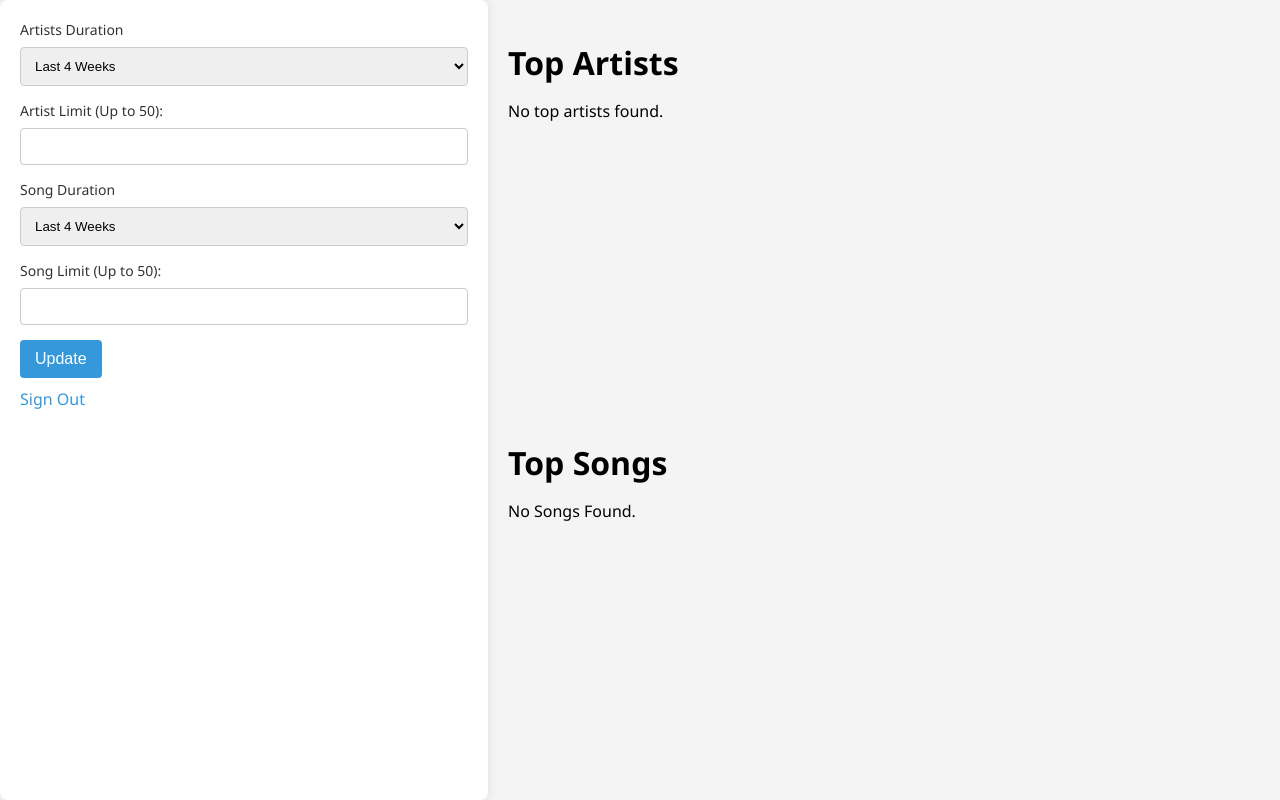
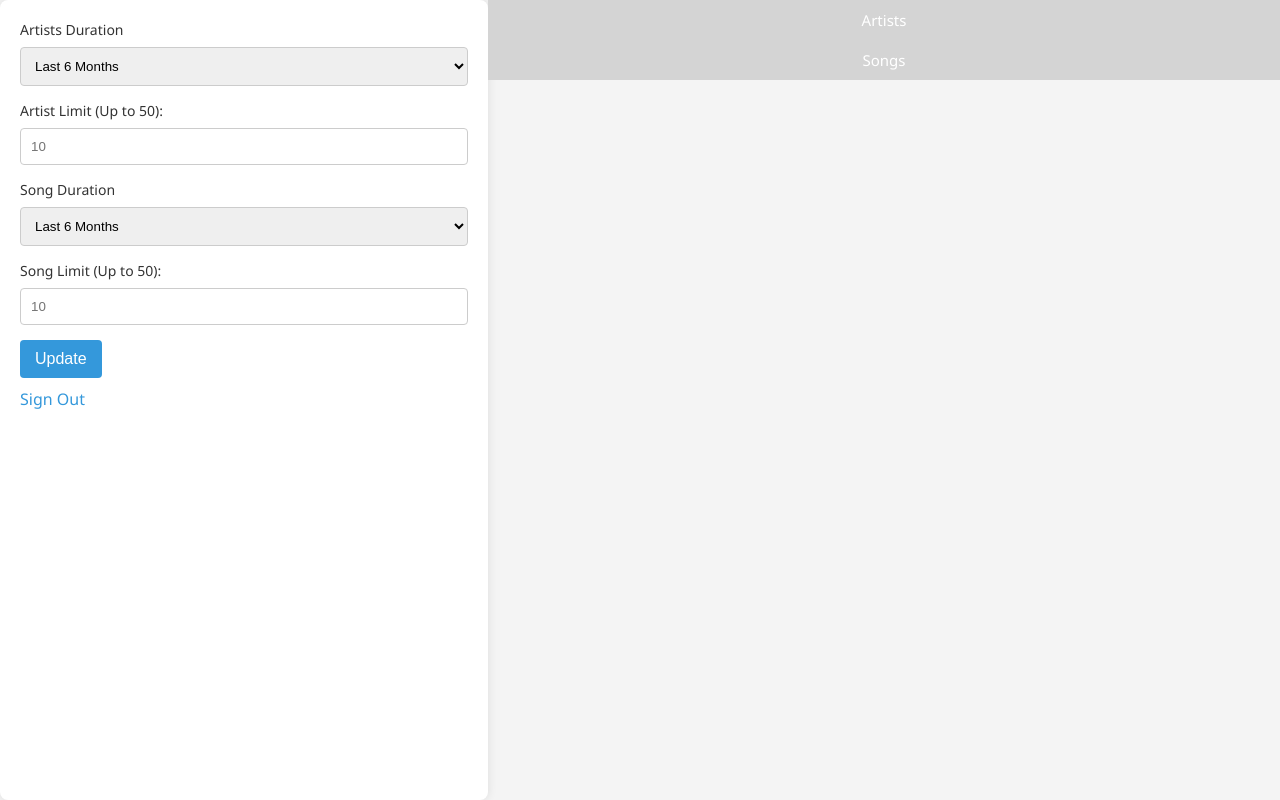
Before and after one commit to bxnto/statify, a Flask app: template templates/artists.html in a window 1280 px wide. Run offline with Flask 3, Linux system fonts and the light colour scheme; the template is opened without the code that fills it, so the values that code supplies are empty.

Commit message:
tabs and fix for parameters

```diff
--- a/app.py
+++ b/app.py
@@ -47,10 +47,10 @@ def sign_out():
 
 @app.route('/data')
 def data():
-    artistRange = request.args.get('artistDuration', 'medium_term')
-    artistLimit = int(request.args.get('artistAmount', 10))
-    songRange = request.args.get('songDuration', 'medium_term')
-    songLimit = int(request.args.get('songAmount', 10))
+    artistRange = request.args.get('artistRange', 'medium_term')
+    artistLimit = int(request.args.get('artistLimit', 10))
+    songRange = request.args.get('songRange', 'medium_term')
+    songLimit = int(request.args.get('songLimit', 10))
 
     # Use the token from the session for Spotify API requests
     cache_handler = spotipy.cache_handler.FlaskSessionCacheHandler(session)
--- a/static/css/styles.css
+++ b/static/css/styles.css
@@ -3,6 +3,20 @@ body {
     background-color: #f4f4f4;
     margin: 0;
     padding: 0;
+}
+
+
+
+.tab {
+    float: left;
+    width: 100%;
+    height: 40px;
+    padding: 0px;
+    text-align: center;
+    font-size: 15px;
+    cursor: pointer;
+    color: white;
+    line-height: 40px;
 }
 
 .container {
--- a/templates/artists.html
+++ b/templates/artists.html
@@ -2,8 +2,9 @@
 <html lang="en">
 <head>
     <meta charset="UTF-8">
-    <meta name="viewport" content="width=device-width, initial-scale=1.0">
+    <meta name="viewport" content="width=device-width, initial-scale=.9">
     <link rel="stylesheet" href="{{url_for('static', filename='css/styles.css')}}">
+    <script src="https://code.jquery.com/jquery-3.6.4.min.js"></script>
 </head>
 <body>
     <div class="container">
@@ -20,7 +21,7 @@
 
             <div class="form-group">
                 <label for="artistAmount">Artist Limit (Up to 50): </label>
-                <input type="number" id="artistAmount" name="artistAmount">
+                <input type="number" id="artistAmount" name="artistAmount" placeholder="0">
             </div>
 
             <div class="form-group">
@@ -34,7 +35,7 @@
 
             <div class="form-group">
                 <label for="songAmount">Song Limit (Up to 50): </label>
-                <input type="number" id="songAmount" name="songAmount">
+                <input type="number" id="songAmount" name="songAmount" placeholder="0">
             </div>
 
             <button type="submit">Update</button>
@@ -43,7 +44,11 @@
         </div>
 
         <div class="right-side">
-            <div id="artists">
+            <div class="tabs">
+                <div class="tab" id="artistTab" onclick="openTab('artists')" style="background-color: rgb(212, 212, 212);">Artists</div>
+                <div class="tab" id="songTab" onclick="openTab('songs')" style="background-color: rgb(212, 212, 212);">Songs</div>
+            </div>
+            <div id="artists" style="display: none;">
 
                 <h1>Top Artists</h1>
                 {% if artists %}
@@ -64,7 +69,7 @@
                 {% endif %}
             </div>
 
-            <div id="songs">
+            <div id="songs" style="display: none;">
                 <h1>Top Songs</h1>
                 {% if songs %}
                     <ol>
@@ -87,18 +92,7 @@
     </div>
 
     <script>
-        var defaultUrl = `{{ url_for('data') }}?artistRange=medium_term&artistLimit=10&songRange=medium_term&songLimit=10`;
-        history.replaceState({}, document.title, defaultUrl)
-
         $(document).ready(function() {
-            var urlParams = new URLSearchParams(window.location.search);
-
-            // Set the current values as placeholders in the form fields
-            $("#artistRange").val(urlParams.get("artistRange") || 'medium_term');
-            $("#artistAmount").attr("placeholder", urlParams.get("artistLimit") || '10');
-            $("#songRange").val(urlParams.get("songRange") || 'medium_term');
-            $("#songAmount").attr("placeholder", urlParams.get("songLimit") || '10');
-
             $("#parameters").submit(function(event) {
                 event.preventDefault();
                 var artistRange = $("#artistRange").val() || 'medium_term';
@@ -111,8 +105,33 @@
 
                 // Navigate to the constructed URL
                 window.location.href = url;
+
             });
         });
+
+        var urlParams = new URLSearchParams(window.location.search);
+        // Set the current values as placeholders in the form fields
+        $("#artistRange").val(urlParams.get("artistRange") || 'medium_term');
+        $("#artistAmount").attr("placeholder", urlParams.get("artistLimit") || '10');
+        $("#songRange").val(urlParams.get("songRange") || 'medium_term');
+        $("#songAmount").attr("placeholder", urlParams.get("songLimit") || '10');
+
+        function openTab(tabName) {
+            if (tabName == "artists") {
+                document.getElementById('artists').style.display = 'block';
+                document.getElementById('songs').style.display = 'none';
+                document.getElementById('songTab').style.backgroundColor = 'rgb(212,212,212)';
+                document.getElementById('artistTab').style.backgroundColor = '#3498db';
+            }
+            if (tabName == 'songs') {
+                document.getElementById('songs').style.display = 'block';
+                document.getElementById('artists').style.display = 'none';
+                document.getElementById('songTab').style.backgroundColor = '#3498db';
+                document.getElementById('artistTab').style.backgroundColor = 'rgb(212,212,212)';
+            }
+
+        }
+
     </script>
 </body>
 </html>
```
Also changed, not shown: 1 other file.
